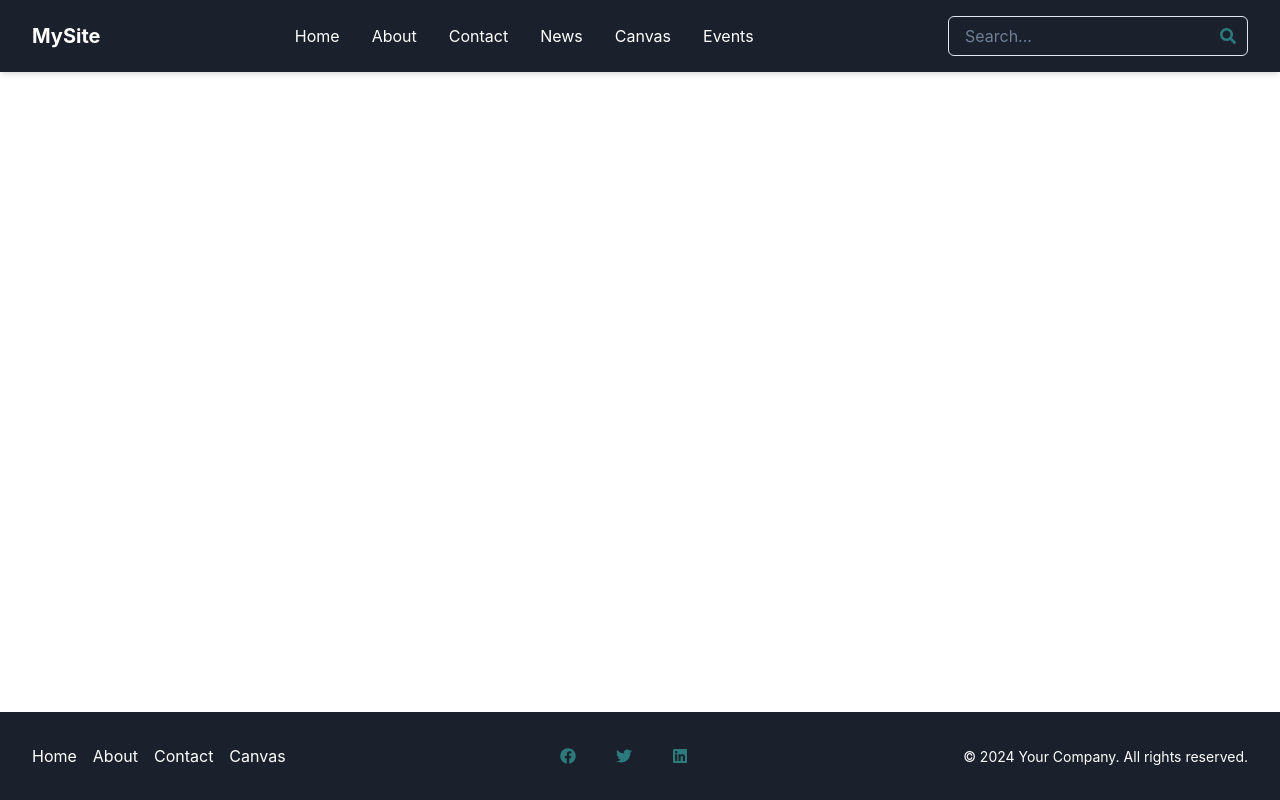
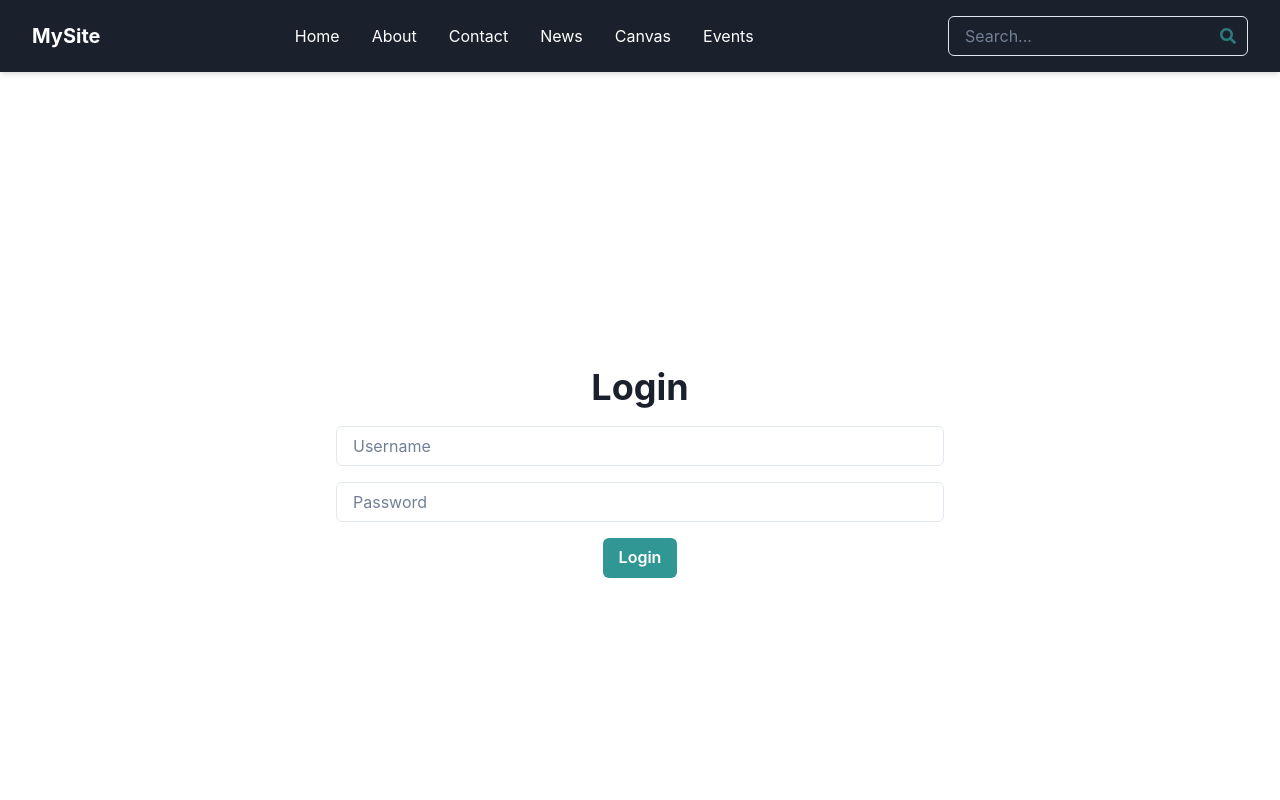
Before and after one commit to GPT-Engineer-App-Dev/react-skeleton, a React (Vite) app: page /login in a window 1280 px wide. Shown: the top 800 px of the page. Built offline with nearby package versions, Linux system fonts and the light colour scheme.

Commit message:
Add a login page at /login that requires users to authenticate with the credentials test/test before accessing any content.

```diff
--- a/src/App.jsx
+++ b/src/App.jsx
@@ -1,10 +1,13 @@
-import { Route, BrowserRouter as Router, Routes } from "react-router-dom";
+import { Route, BrowserRouter as Router, Routes, Navigate } from "react-router-dom";
 import Index from "./pages/Index.jsx";
 import CanvasPage from "./pages/CanvasPage.jsx";
 import NewsPage from "./pages/NewsPage.jsx";
 import EventsPage from "./pages/EventsPage.jsx"; // Import the EventsPage component
+import LoginPage from "./pages/LoginPage.jsx";
 import Footer from "./components/Footer.jsx"; // Import the Footer component
 import Header from "./components/Header.jsx"; // Import the Header component
+
+const isAuthenticated = () => localStorage.getItem('isAuthenticated') === 'true';
 
 function App() {
   return (
@@ -13,10 +16,11 @@ function App() {
         <Header /> {/* Add the Header component here */}
         <div style={{ flex: 1 }}>
           <Routes>
-            <Route exact path="/" element={<Index />} />
-            <Route path="/canvas" element={<CanvasPage />} />
-            <Route path="/news" element={<NewsPage />} />
-            <Route path="/events" element={<EventsPage />} /> {/* Add the EventsPage route */}
+            <Route path="/login" element={<LoginPage />} />
+            <Route path="/" element={isAuthenticated() ? <Index /> : <Navigate to="/login" />} />
+            <Route path="/canvas" element={isAuthenticated() ? <CanvasPage /> : <Navigate to="/login" />} />
+            <Route path="/news" element={isAuthenticated() ? <NewsPage /> : <Navigate to="/login" />} />
+            <Route path="/events" element={isAuthenticated() ? <EventsPage /> : <Navigate to="/login" />} />
           </Routes>
         </div>
         <Footer /> {/* Add the Footer component here */}
--- /dev/null
+++ b/src/pages/LoginPage.jsx
@@ -0,0 +1,42 @@
+import React, { useState } from 'react';
+import { Container, VStack, Heading, Input, Button, Text, Box } from '@chakra-ui/react';
+import { useNavigate } from 'react-router-dom';
+
+const LoginPage = () => {
+  const [username, setUsername] = useState('');
+  const [password, setPassword] = useState('');
+  const [error, setError] = useState('');
+  const navigate = useNavigate();
+
+  const handleLogin = () => {
+    if (username === 'test' && password === 'test') {
+      localStorage.setItem('isAuthenticated', 'true');
+      navigate('/');
+    } else {
+      setError('Invalid credentials');
+    }
+  };
+
+  return (
+    <Container centerContent maxW="container.sm" height="100vh" display="flex" flexDirection="column" justifyContent="center" alignItems="center">
+      <VStack spacing={4} width="100%">
+        <Heading as="h1" size="xl">Login</Heading>
+        <Input
+          placeholder="Username"
+          value={username}
+          onChange={(e) => setUsername(e.target.value)}
+        />
+        <Input
+          placeholder="Password"
+          type="password"
+          value={password}
+          onChange={(e) => setPassword(e.target.value)}
+        />
+        {error && <Text color="red.500">{error}</Text>}
+        <Button colorScheme="teal" onClick={handleLogin}>Login</Button>
+      </VStack>
+    </Container>
+  );
+};
+
+export default LoginPage;
```
